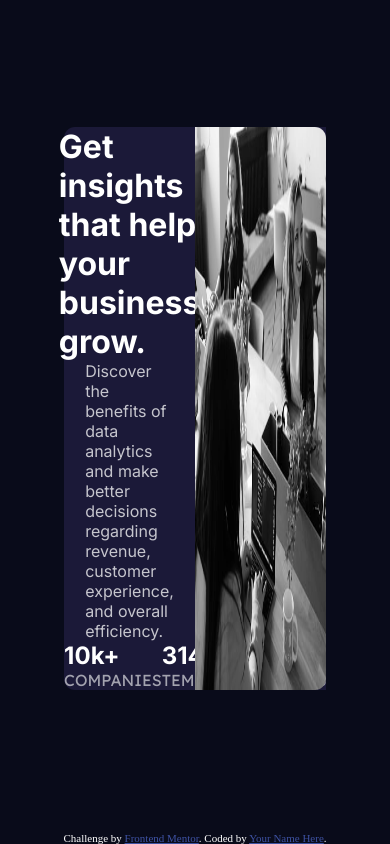
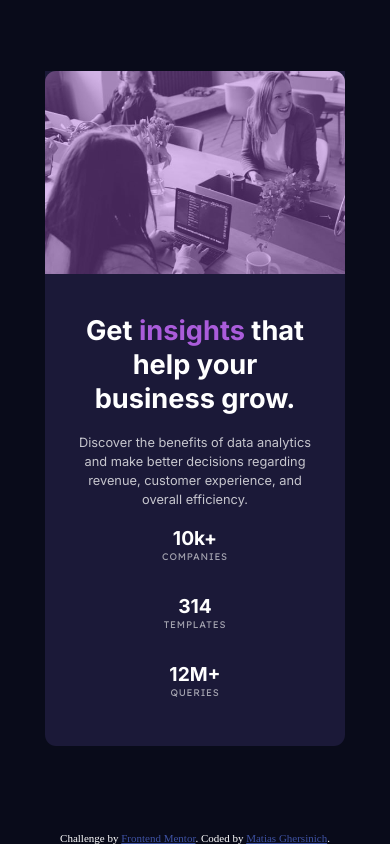
Before and after one commit to GatiMhersi/tarjeta-de-vista-previa-de-estadisticas, a plain HTML site: page index.html in a window 390 px wide. Drawn offline with Linux system fonts and the light colour scheme.

Commit message:
Agregado Responsive

```diff
--- a/index.html
+++ b/index.html
@@ -22,7 +22,7 @@
   <main>
     <div class="info">
       <div class="title">
-        <h1>Get insights that help your business grow.</h1>
+        <h1>Get <span>insights</span> that help your business grow.</h1>
       </div>
       <div class="description">
         <p>
@@ -32,23 +32,25 @@
       </div>
       <div class="stats">
 
-        <div class="companies">
+        <div class="companies stat">
           <h2>10k+</h2>
           <h4>companies</h4>
         </div>
 
-        <div class="templates">
+        <div class="templates stat">
           <h2>314</h2>
           <h4>templates</h4>
         </div>
 
-        <div class="queries">
+        <div class="queries stat">
           <h2>12M+</h2>
           <h4>queries</h4>
         </div>
       </div>
     </div>
     <div class="img-container">
+      <div class="color-purple">
+      </div>
       <picture>
         <source srcset="images/image-header-mobile.jpg" media="(max-width:375px)">
         <img src="images/image-header-desktop.jpg" alt="Imagen de Rotulo">
@@ -59,7 +61,7 @@
   <footer>
     <div class="attribution">
       Challenge by <a href="https://www.frontendmentor.io?ref=challenge" target="_blank">Frontend Mentor</a>.
-      Coded by <a href="#">Your Name Here</a>.
+      Coded by <a href="https://www.frontendmentor.io/profile/GatiMhersi">Matias Ghersinich</a>.
     </div>
   </footer>
 </body>
--- a/styles.css
+++ b/styles.css
@@ -10,11 +10,17 @@ main{
   background-color: hsl(244, 38%, 16%);
   display: flex;
   border-radius: 0.7rem 0 0 0.7rem;
-  width: 70%;
+  width: 78%;
+  max-height: 350px;
+  height: 60%;
 }
 
 h1, h2, h4, p{
   margin:0;
+}
+
+span{
+  color: hsl(277, 64%, 61%);
 }
 
 footer{
@@ -22,45 +28,58 @@ footer{
   bottom: 0;
 }
 
+picture{
+  z-index: 0;
+}
+
 .info{
+  padding: 3.5rem 4rem 2.5rem;
   display: flex;
   flex-direction: column;
-  min-width: 50%;
-  justify-content: space-around;
+  width: 51%;
+  justify-content: space-between;
   align-items: center;
 }
 
 .title{
-  margin: 0 4rem;
+  flex-grow: 2;
 }
 
 .title h1{
   color: hsl(0, 0%, 100%);
   font-family: 'Inter';
   font-weight: 700;
-
+  font-size: 1.7rem;
+  line-height: 1.25;
 }
 .description{
-  margin: 0 4rem;
+  flex-grow: 5;
 }
 
 .description p{
   color: hsla(0, 0%, 100%, 0.75);
   font-family: 'Inter';
   font-weight: 400;
+  line-height: 1.5;
+  font-size: 0.8rem;
 }
 
 .stats h2{
   color: hsl(0, 0%, 100%);
   font-family: 'Inter';
   font-weight: 700;
+  font-size: 1.2rem;
 }
 
 .stats{
-  margin: 0 4rem;
-  width: 100%;
+  width: 99%;
   display: flex;
-  justify-content: space-around;
+  justify-content: flex-start;
+  flex-grow: 1;
+}
+
+.stat {
+  flex-basis: 35%;
 }
 
 .stats h4{
@@ -68,16 +87,97 @@ footer{
   font-family: 'Lexend Deca';
   font-weight: 400;
   text-transform: uppercase;
+  font-size: 0.6rem;
+  letter-spacing: 0.05rem;
 }
 
 .img-container{
-  width: 50%;
-  flex-basis: 50%;
+  width: 49%;
+  flex-basis: 49%;
   flex-shrink: 0;
+  overflow: hidden;
+  position: relative;
 }
 
 .img-container img{
+  display: block;
+  object-fit: cover;
   width: 100%;
   height: 100%;
   border-radius: 0 0.7rem 0.7rem 0;
 }
+
+.color-purple{
+  background-color: hsla(277, 64%, 61%, 0.4);
+  z-index: 1;
+  position: absolute;
+  width: 100%;
+  height: 100%;
+  border-radius: 0 0.7rem 0.7rem 0;
+}
+
+@media screen and (max-width: 600px){
+
+  main{
+    width: 80%;
+    min-width: 290px;
+    flex-direction: column-reverse;
+    height:80vh;
+    max-height: none;
+    border-radius: 0 0 0.7rem 0.7rem;
+
+  }
+
+  h1,h2,h4,p{
+    margin: 0;
+  }
+
+  .img-container{
+    width: 100%;
+    height: 100%;
+    flex-basis: 30%;
+  }
+
+  .color-purple{
+    border-radius: 0.7rem 0.7rem 0 0;
+  }
+
+  .img-container img{
+    width: 100%;
+    border-radius: 0.7rem 0.7rem 0 0;
+  }
+
+  .info{
+    box-sizing: border-box;
+    width: 100%;
+    max-width: 100%;
+    flex-basis: 75%;
+    justify-content: space-around;
+    align-content: space-around;
+    text-align: center;
+    padding:2.5rem 2rem 1rem;
+  }
+
+  .title{
+    flex-grow: 1;
+  }
+
+  .title h1{
+
+  }
+
+  .description{
+    flex-grow: 1;
+  }
+
+  .stats{
+    flex-direction: column;
+    flex-basis: 45%;
+  }
+
+
+
+
+
+
+}
```
